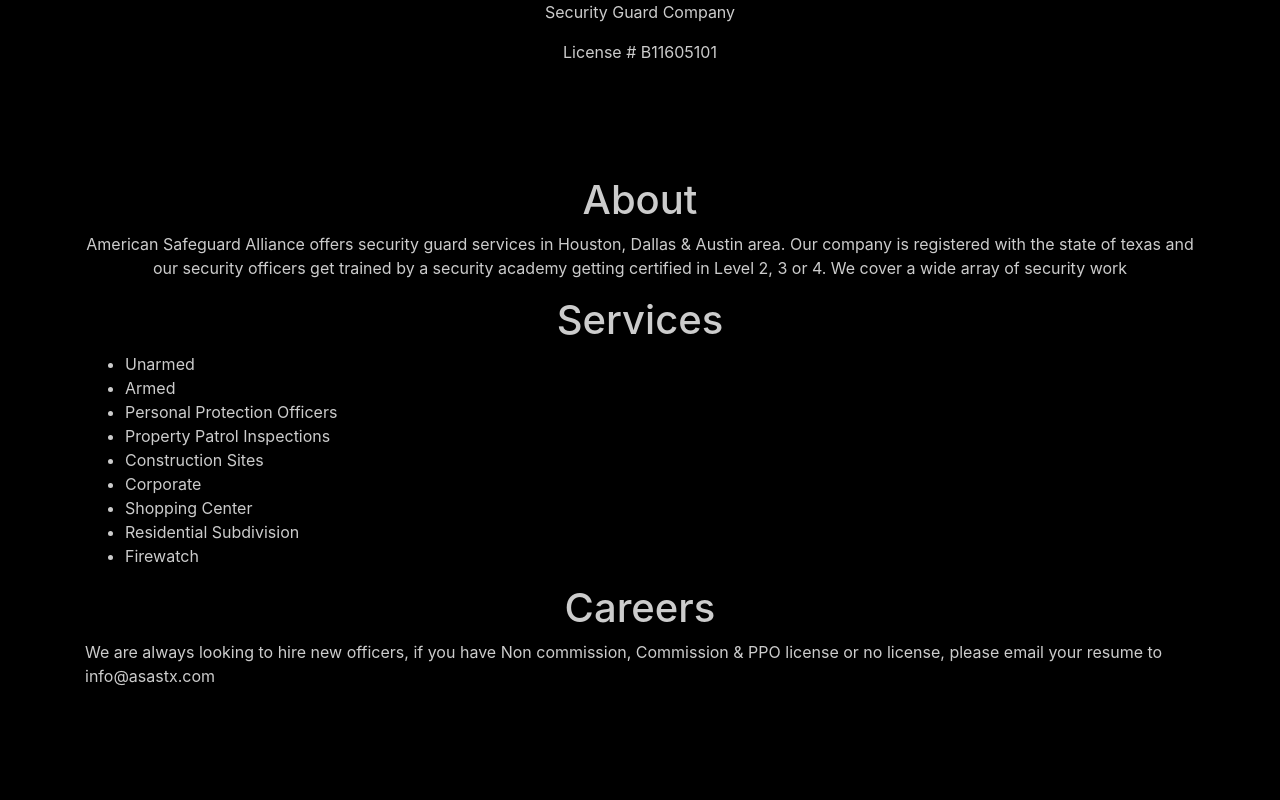
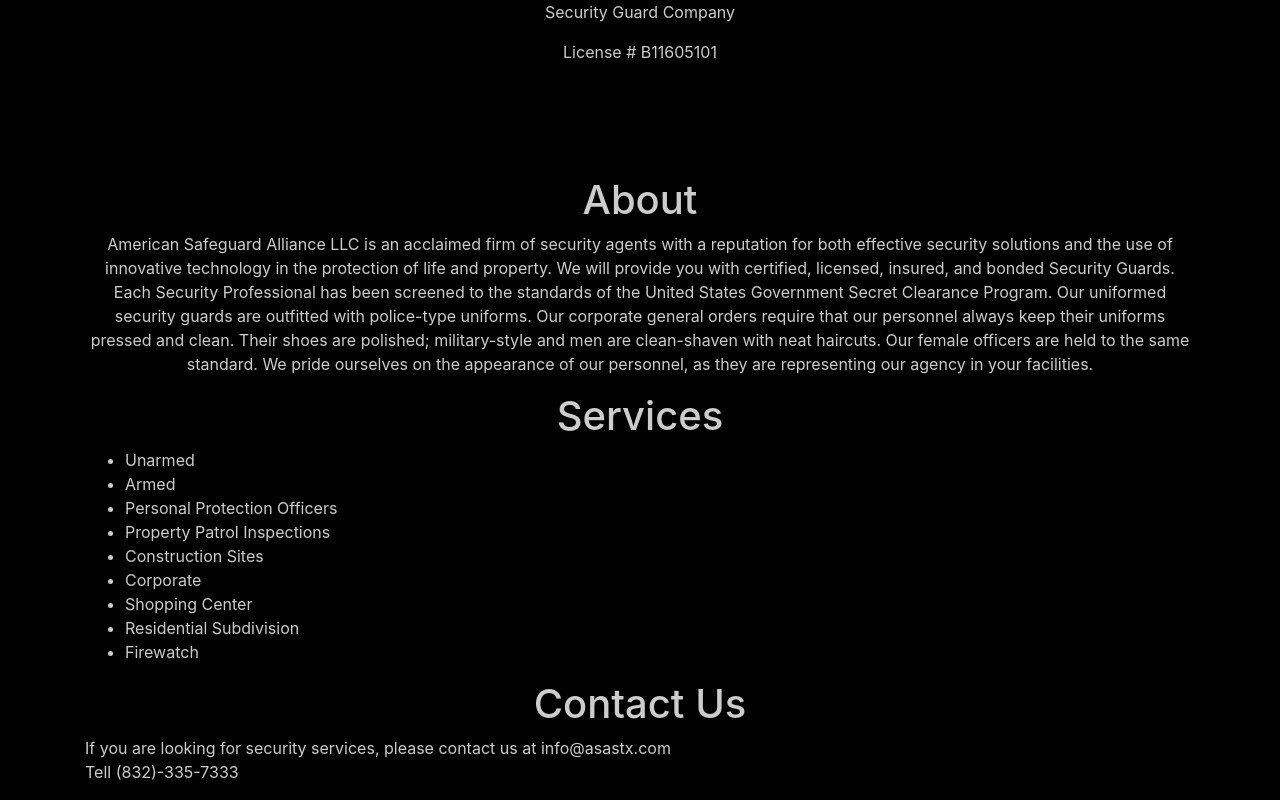
Before and after one commit to hamayonhussain/asas, a React (Create React App) app in the folder my-app/: page / in a window 1280 px wide. Shown: the part 366-1166 px from the top of the page. Before the commit the page ends 1070 px from the top, so only its background shows below. Built offline with nearby package versions, Linux system fonts and the light colour scheme.

Commit message:
temp content

```diff
--- a/my-app/public/index.html
+++ b/my-app/public/index.html
@@ -7,7 +7,7 @@
     <meta name="theme-color" content="#000000" />
     <meta
       name="description"
-      content="American Safeguard Services provides Security Guard Services in Houston. The company "
+      content="American Safeguard Services provides Security Guard Services in Houston."
     />
     <!-- favicon -->
     <link rel="apple-touch-icon" sizes="180x180" href="%PUBLIC_URL%/apple-touch-icon.png">
--- a/my-app/src/App.js
+++ b/my-app/src/App.js
@@ -1,6 +1,5 @@
 import React, { Fragment } from 'react';
-import axios from 'axios';
-import { Navbar, Nav, Jumbotron, Container, Media, Form } from 'react-bootstrap';
+import { Navbar, Nav, Jumbotron, Container, Media} from 'react-bootstrap';
 import './App.css';
 import 'bootstrap/dist/css/bootstrap.min.css';
 
@@ -15,7 +14,7 @@
             <Nav className="ml-auto">
               <Nav.Link href="#about">About</Nav.Link>
               <Nav.Link href="#services">Services</Nav.Link>
-              <Nav.Link href="#careers">Careers</Nav.Link>
+              {/* <Nav.Link href="#careers">Careers</Nav.Link> */}
               <Nav.Link href="#contactus">Contact us</Nav.Link>
             </Nav>
           </Navbar.Collapse>
@@ -49,8 +48,13 @@
           <Container>
           <h1 id="about" className="text-center">About</h1>
             <p className="text-center">
-              American Safeguard Alliance offers security guard services in Houston, Dallas & Austin area. Our company is registered with the state of texas
-              and our security officers get trained by a security academy getting certified in Level 2, 3 or 4. We cover a wide array of security work
+            American Safeguard Alliance LLC is an acclaimed firm of security agents with a reputation for both effective security solutions
+            and the use of innovative technology in the protection of life and property. We will provide you with certified, licensed,
+            insured, and bonded Security Guards.  Each Security Professional has been screened to the standards of the United States Government Secret Clearance Program.
+            Our uniformed security guards are outfitted with police-type uniforms. Our corporate general orders require that our personnel always keep their uniforms pressed and clean.
+            Their shoes are polished; military-style and men are clean-shaven with neat haircuts.  Our female officers are held to the same standard.  We pride ourselves on the appearance of our personnel, as they are representing our agency in your facilities.
+
+
             </p>
           </Container>
         </div>
@@ -71,11 +75,19 @@
         </Container>
 
         {/* Careers section */}
-        <Container>
+        {/* <Container>
           <h1 id="careers" className="text-center">Careers</h1>
           <p>
-            We are always looking to hire new officers, if you have Non commission, Commission & PPO license
-            or no license, please email your resume to <a href="mailto:info@asastx.com">info@asastx.com</a>
+          We are always looking to hire new officers, if you have Noncommission, Commission &amp; PPO license, or no license, please email your resume to info@asastx.com
+          </p>
+        </Container> */}
+
+        {/*Contact US*/}
+        <Container>
+          <h1 id="contactus" className="text-center">Contact Us</h1>
+          <p>
+          If you are looking for security services, please contact us at <a href="mailto:info@asastx.com">info@asastx.com</a><br></br>
+          <a href="tel:+8323357333">Tell (832)-335-7333</a>
           </p>
         </Container>
       </Fragment>
```
Also changed, not shown: 2 other files (tests, documents, lock files or other folders).
